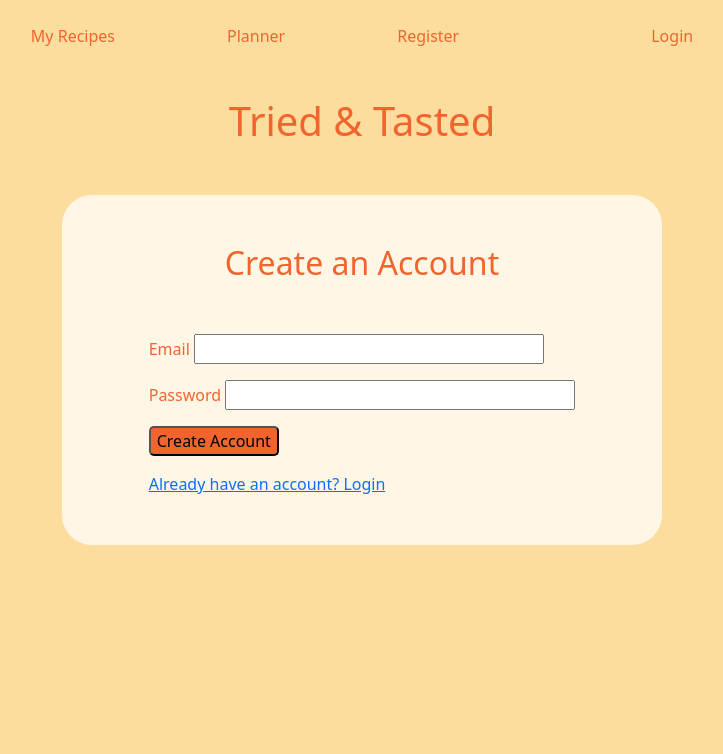
After one commit to Brygetee/Tried-Tasted, a Flask app: page /register in a window 1280 px wide. The commit adds this page. Shown: the top 754 px of the page, without its empty margins (278-1001 px from the left). Run offline with Flask 3, Linux system fonts and the light colour scheme; some libraries are stand-ins or nearby versions.

Commit message:
created register page

```diff
--- a/app.py
+++ b/app.py
@@ -6,7 +6,7 @@ from flask.cli import load_dotenv
 from flask_ckeditor import CKEditor
 from werkzeug.utils import redirect
 from flask_wtf.csrf import CSRFProtect
-from forms import AddRecipeForm, LoginForm
+from forms import AddRecipeForm, LoginForm, RegisterForm
 import os
 
 load_dotenv()
@@ -81,6 +81,11 @@ def logout():
     logout_user()
     return redirect(url_for("index"))
 
+@app.route("/register")
+def register():
+    form = RegisterForm()
+    return render_template("register.html", form=form)
+
 @app.route("/all_recipes")
 def all_recipes():
     recipes = Recipe.query.all()
--- a/forms.py
+++ b/forms.py
@@ -11,8 +11,13 @@ class AddRecipeForm(FlaskForm):
     submit = SubmitField("Submit Post")
 
 # Login form
-
 class LoginForm(FlaskForm):
     email = StringField('Email', validators=[InputRequired(), Email()])
     password = PasswordField('Password', validators=[InputRequired(), Length(min=6)])
     submit = SubmitField('Log In')
+
+# Register Form
+class RegisterForm(FlaskForm):
+    email = StringField("Email", validators=[InputRequired(), Email()])
+    password = PasswordField('Password', validators=[InputRequired(), Length(min=6)])
+    submit = SubmitField('Create Account')
--- a/static/styles.css
+++ b/static/styles.css
@@ -111,6 +111,30 @@ h1 {
     gap: 10px;
 }
 
-#login_button{
-    background-color: red;
+.register_login_button{
+    background-color: #F1642E;
+    color: black;
+    border-radius:5px;
+    align: center;
 }
+/*------------------------------------Register Page---------------------------------------------*/
+.register_page{
+    height: 70vh;
+    display:grid;
+    justify-content: center;
+}
+
+.register_form{
+    color: #F1642E;
+    display: flex;
+    flex-direction: column;
+    justify-content: center;
+    align-items: center;
+    background-color: #fff6e5;
+    padding-top: 50px;
+    padding-bottom: 50px;
+    width: 600px;
+    border-radius: 30px;
+    height: 350px;
+    gap: 10px;
+}
--- a/templates/header.html
+++ b/templates/header.html
@@ -9,7 +9,7 @@
 <body>
 
 <!--Bootstrap Header-->
-<div class="container"> <header class="d-flex justify-content-center py-3"> <ul class="nav nav-pills"> <li class="nav-item"><a href={{url_for("home")}} class="nav-link" aria-current="page">My Recipes</a></li> <li class="nav-item"><a href="#" class="nav-link">Planner</a></li> <li class="nav-item"><a href="#" class="nav-link">Register</a></li> <li class="nav-item">
+<div class="container"> <header class="d-flex justify-content-center py-3"> <ul class="nav nav-pills"> <li class="nav-item"><a href={{url_for("home")}} class="nav-link" aria-current="page">My Recipes</a></li> <li class="nav-item"><a href="#" class="nav-link">Planner</a></li> <li class="nav-item"><a href="/register" class="nav-link">Register</a></li> <li class="nav-item">
         {% if current_user.is_authenticated %}
       <li class="nav-item"><a href="{{ url_for('logout') }}" class="nav-link">Logout</a></li>
     {% else %}
--- a/templates/login.html
+++ b/templates/login.html
@@ -23,7 +23,8 @@
     <p>{{ form.password.label }} {{ form.password(size=32) }}</p>
 
     <!-- Submit button -->
-    <p class="login_button login_form_item">{{ form.submit() }}</p>
+    <p class="login_form_item">{{ form.submit(class_="register_login_button") }}</p>
+        <a href="/register">New here? Create an account</a>
   </form>
 </div>
 </div>
--- /dev/null
+++ b/templates/register.html
@@ -0,0 +1,28 @@
+<!DOCTYPE html>
+<html lang="en">
+<head>
+    <meta charset="UTF-8">
+    <title>Create an Account</title>
+    <link rel="stylesheet" href="static/styles.css">
+</head>
+<body>
+{% include "header.html"%}
+<div class="register_page">
+    <div class="register_form">
+        <h2 class="register_form_item">Create an Account</h2><br>
+
+        <form method="post" class="register_form_item">
+            {{ form.hidden_tag() }} <!-- CSRF protection -->
+
+            <p>{{ form.email.label }} {{form.email(size=32)}}</p>
+
+            <p>{{form.password.label}} {{form.password(size=32)}}</p>
+
+            <p class="register_form_item">{{form.submit(class_="register_login_button")}}</p>
+            <a href="/login">Already have an account? Login</a>
+        </form>
+
+    </div>
+</div>
+</body>
+</html>
```
